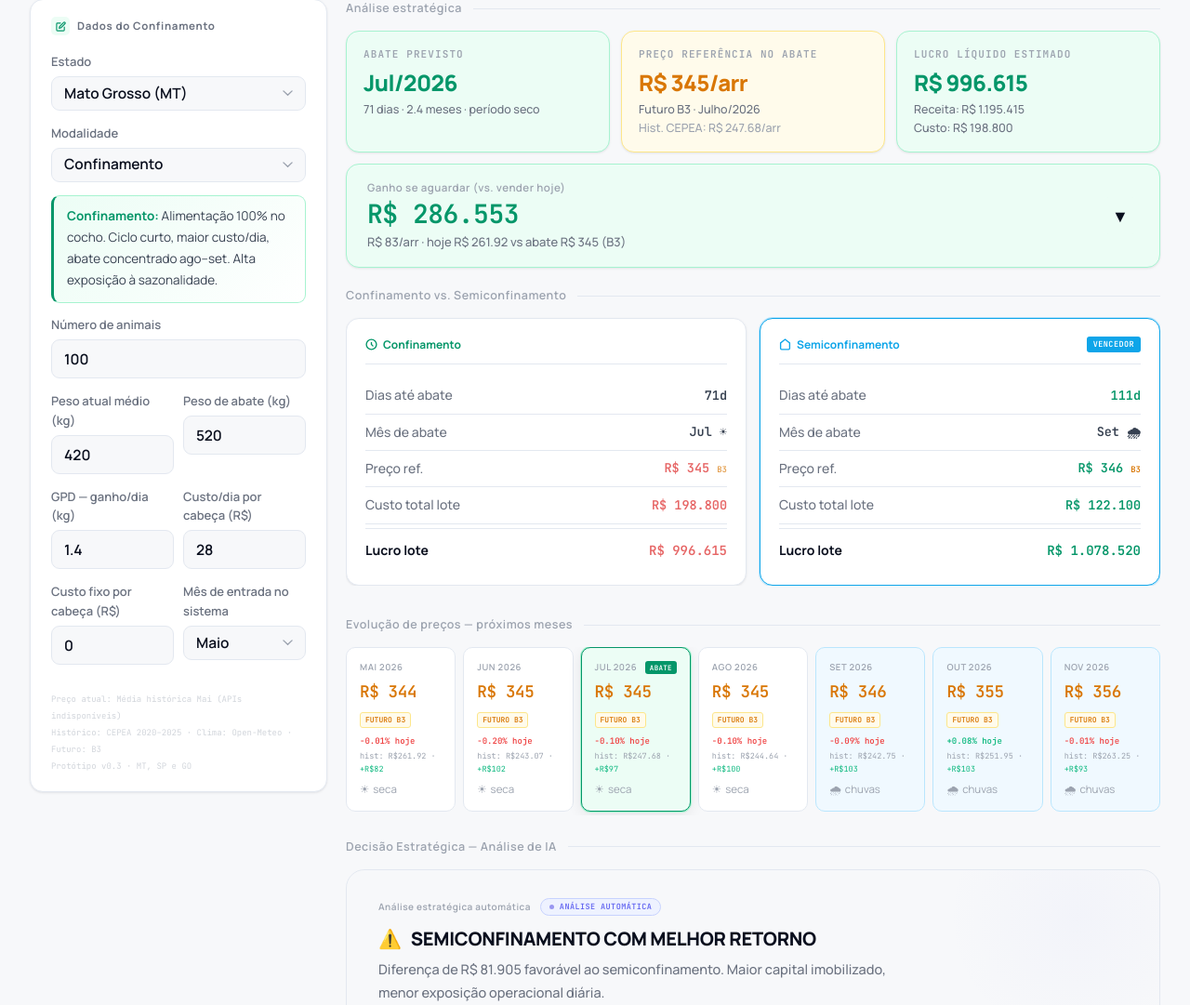
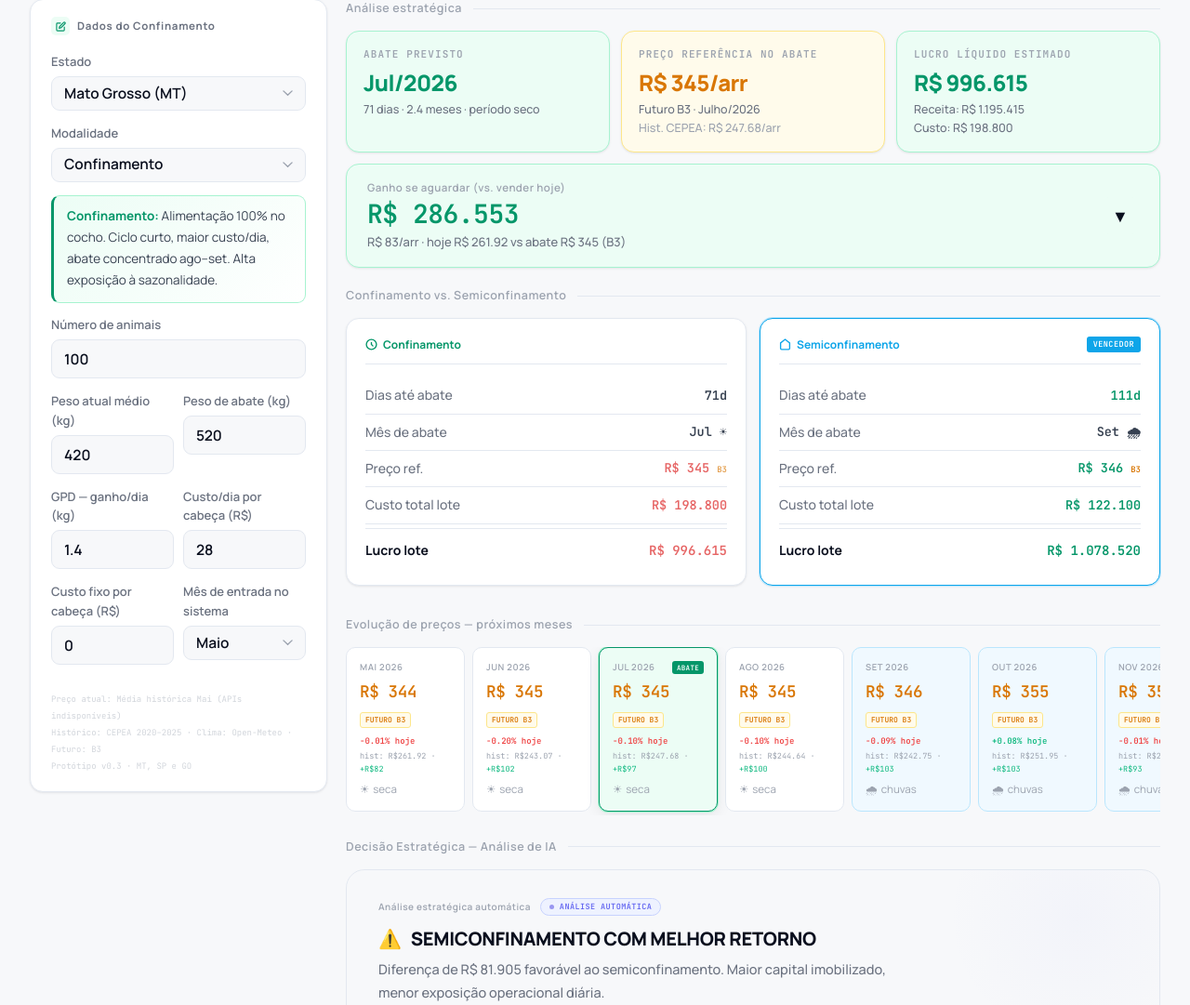
Before and after one commit to phberticellihorn-bot/TimingCerto, a Flask app: page / in a window 1280 px wide. Shown: the part 268-1349 px from the top of the page at 93% size. Run offline with Flask 3, Linux system fonts and the light colour scheme; data that the repository does not hold is empty.

Commit message:
Update index.html

```diff
--- a/templates/index.html
+++ b/templates/index.html
@@ -562,7 +562,7 @@ nav {
 .timeline-grid {
   display: grid;
   grid-auto-flow: column;
-  grid-auto-columns: minmax(118px, 1fr);
+  grid-auto-columns: minmax(128px, 1fr);
   gap: 8px;
   overflow-x: auto;
   padding-bottom: 4px;
@@ -904,7 +904,7 @@ nav {
   gap: 32px;
   align-items: start;
 }
-.bottom-grid > * { min-width: 0; overflow: hidden; }
+.bottom-grid > * { min-width: 0; }
 .bottom-grid > *:last-child { overflow: hidden; }
 
 /* ════════════════════════════════════════════
@@ -1703,10 +1703,12 @@ function renderResultado(d) {
       </div>
 
       <!-- EVOLUÇÃO DE PREÇOS TIMELINE -->
-      <div>
+      <div style="min-width:0;overflow:hidden">
         <div class="sec-label">Evolução de preços — próximos meses</div>
-        <div class="timeline-grid">
-          ${tlCardsHtml}
+        <div style="overflow:hidden;width:100%">
+          <div class="timeline-grid">
+            ${tlCardsHtml}
+          </div>
         </div>
       </div>
 
```
